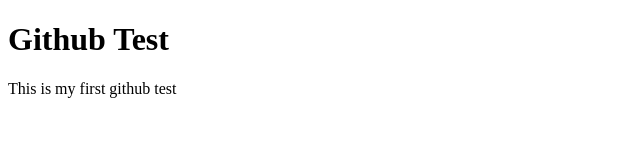
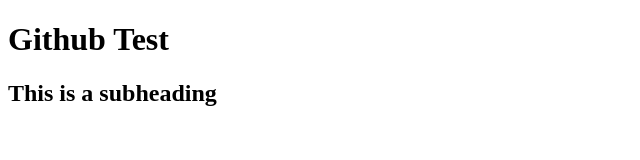
Before and after one commit to stickers66/FirstRepo, a plain HTML site: page index.html in a window 1280 px wide. Shown: the whole page, without its empty margins (0-640 px from the left). Drawn offline with Linux system fonts and the light colour scheme.

Commit message:
Added H2

```diff
--- a/index.html
+++ b/index.html
@@ -5,6 +5,6 @@
 </head>
 <body>
 <h1>Github Test</h1>
-<p>This is my first github test </p>
+<h2>This is a subheading</h2>
 </body>
 </htmt>
```
